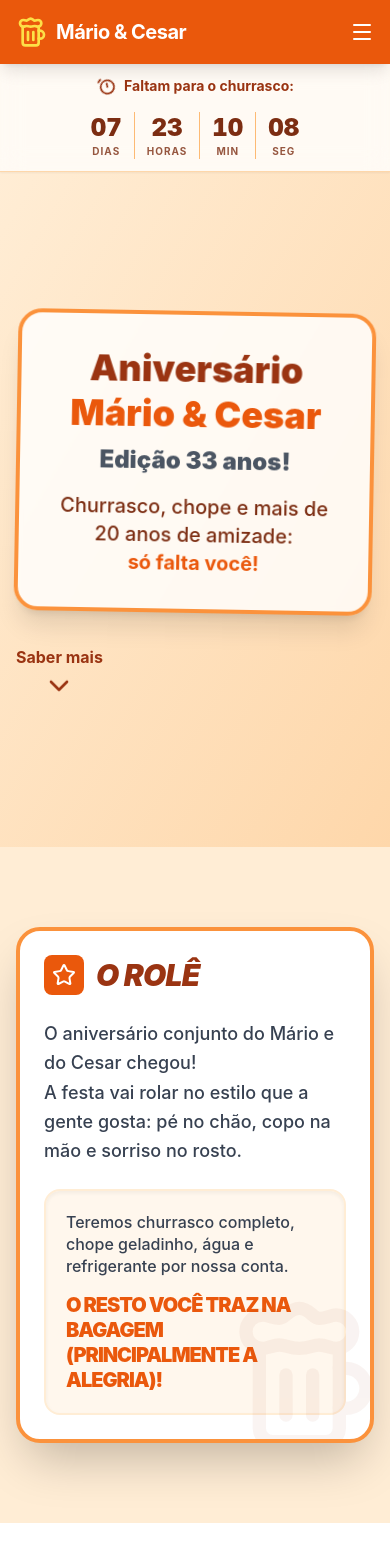
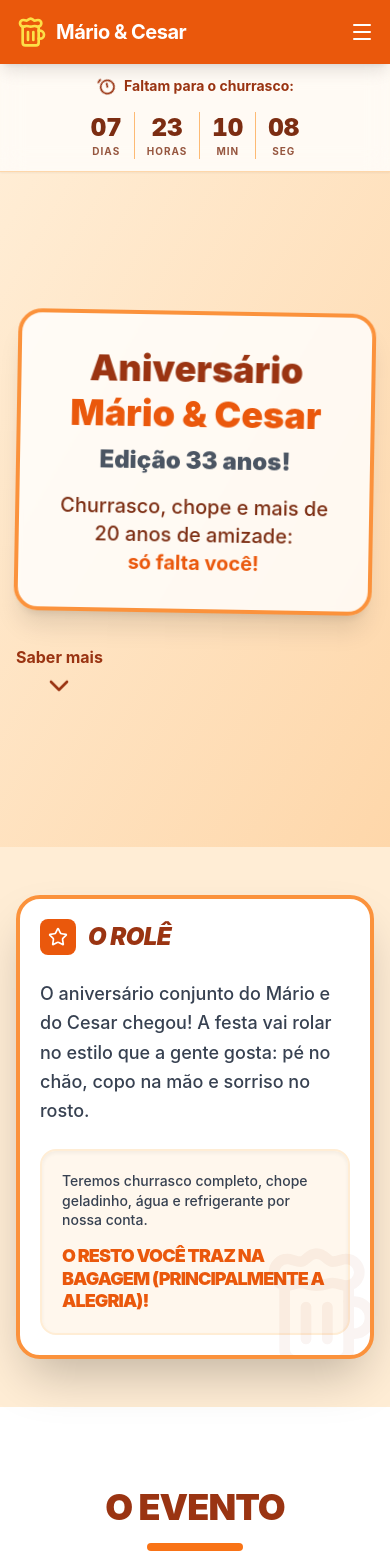
Before and after one commit to mariodocouto/aniversario-mario-e-cesar, a React (Vite) app: page / in a window 390 px wide. Shown: the top 1568 px of the page. Built offline with nearby package versions, Linux system fonts and the light colour scheme.

Commit message:
Add files via upload

```diff
--- a/components/EventDetails.tsx
+++ b/components/EventDetails.tsx
@@ -2,8 +2,8 @@ import React from 'react';
 import { MapPin, Calendar, Beer, Waves, Music, UtensilsCrossed, Star } from 'lucide-react';
 
 const EventDetails: React.FC = () => {
-  // Caminho atualizado conforme sua instrução
-  const jubilaPhoto = "/pagode-da-jubila.jpeg";
+  // Caminho exato conforme o GitHub, removendo a barra inicial para maior compatibilidade
+  const jubilaPhoto = "pagode-da-jubila.jpeg";
 
   return (
     <section id="event" className="py-20 bg-white">
@@ -67,7 +67,12 @@ const EventDetails: React.FC = () => {
                 src={jubilaPhoto}
                 alt="Pagode da Jubila"
                 className="w-full h-full object-cover group-hover:scale-110 transition-transform duration-700"
-                loading="eager"
+                onError={(e) => {
+                   const target = e.target as HTMLImageElement;
+                   if (!target.src.includes('/pagode-da-jubila.jpeg')) {
+                      target.src = '/pagode-da-jubila.jpeg';
+                   }
+                }}
               />
               <div className="absolute inset-0 bg-gradient-to-t from-black/90 via-black/30 to-transparent flex items-end p-8">
                 <div>
--- a/components/Hosts.tsx
+++ b/components/Hosts.tsx
@@ -1,19 +1,9 @@
 import React, { useState } from 'react';
 
 const Hosts: React.FC = () => {
-  // Nomes exatos conforme sua instrução
-  const [oldPhotoSrc, setOldPhotoSrc] = useState('/foto-antiga.jpg.png');
-  const [newPhotoSrc, setNewPhotoSrc] = useState('/foto-nova.jpg.jpg');
-
-  const handleOldPhotoError = () => {
-    // Fallback caso ainda haja erro
-    if (oldPhotoSrc.endsWith('.png')) setOldPhotoSrc('/foto-antiga.jpg');
-  };
-
-  const handleNewPhotoError = () => {
-    // Fallback caso ainda haja erro
-    if (newPhotoSrc.endsWith('.jpg')) setOldPhotoSrc('/foto-nova.jpg');
-  };
+  // Removendo a barra inicial para maior compatibilidade com o root do projeto
+  const [oldPhotoSrc, setOldPhotoSrc] = useState('foto-antiga.jpg.png');
+  const [newPhotoSrc, setNewPhotoSrc] = useState('foto-nova.jpg.jpg');
 
   return (
     <section id="hosts" className="py-20 bg-party-50">
@@ -30,8 +20,13 @@ const Hosts: React.FC = () => {
               <img
                 src={oldPhotoSrc}
                 alt="Mário e Cesar - O Início"
-                onError={handleOldPhotoError}
                 className="w-full h-full object-cover transform scale-105 group-hover:scale-100 transition-transform duration-700"
+                onError={(e) => {
+                  const target = e.target as HTMLImageElement;
+                  if (!target.src.includes('/foto-antiga.jpg.png')) {
+                    target.src = '/foto-antiga.jpg.png';
+                  }
+                }}
               />
             </div>
             <div className="absolute bottom-4 left-0 right-0 text-center">
@@ -44,8 +39,13 @@ const Hosts: React.FC = () => {
               <img
                 src={newPhotoSrc}
                 alt="Mário e Cesar - Atualmente"
-                onError={handleNewPhotoError}
                 className="w-full h-full object-cover transform scale-105 group-hover:scale-100 transition-transform duration-700"
+                onError={(e) => {
+                  const target = e.target as HTMLImageElement;
+                  if (!target.src.includes('/foto-nova.jpg.jpg')) {
+                    target.src = '/foto-nova.jpg.jpg';
+                  }
+                }}
               />
             </div>
             <div className="absolute bottom-4 left-0 right-0 text-center">
--- a/components/TheVibe.tsx
+++ b/components/TheVibe.tsx
@@ -3,30 +3,30 @@ import { Star, Beer } from 'lucide-react';
 
 const TheVibe: React.FC = () => {
   return (
-    <section id="the-vibe" className="py-20 bg-party-100">
+    <section id="the-vibe" className="py-12 md:py-20 bg-party-100">
       <div className="max-w-4xl mx-auto px-4">
-        <div className="bg-white p-6 md:p-12 rounded-3xl shadow-2xl border-4 border-party-400 relative overflow-hidden">
+        <div className="bg-white p-5 md:p-12 rounded-3xl shadow-2xl border-4 border-party-400 relative overflow-hidden">
           <div className="absolute -right-4 -bottom-4 opacity-5">
-            <Beer className="w-40 h-40 text-party-800" />
+            <Beer className="w-32 h-32 md:w-40 md:h-40 text-party-800" />
           </div>
 
-          <div className="flex items-center gap-3 mb-6 md:mb-8">
-            <div className="bg-party-600 p-2 rounded-lg">
-              <Star className="w-6 h-6 text-white" />
+          <div className="flex items-center gap-3 mb-6">
+            <div className="bg-party-600 p-2 rounded-lg shrink-0">
+              <Star className="w-5 h-5 md:w-6 md:h-6 text-white" />
             </div>
-            <h3 className="text-3xl md:text-4xl font-black text-party-800 uppercase tracking-tight italic">O Rolê</h3>
+            <h3 className="text-2xl md:text-4xl font-black text-party-800 uppercase tracking-tight italic">O Rolê</h3>
           </div>
 
           <div className="text-gray-700 text-lg md:text-2xl leading-relaxed font-medium">
-            <p className="mb-6 md:mb-8">
-              O aniversário conjunto do Mário e do Cesar chegou! <br/>
+            <p className="mb-6">
+              O aniversário conjunto do Mário e do Cesar chegou! <br className="hidden md:block"/>
               A festa vai rolar no estilo que a gente gosta: pé no chão, copo na mão e sorriso no rosto.
             </p>
 
             <div className="bg-party-50 p-5 md:p-8 rounded-2xl border-2 border-party-100 shadow-inner">
-               <p className="text-base md:text-xl text-gray-700 leading-snug">
+               <p className="text-sm md:text-xl text-gray-700 leading-snug">
                  Teremos churrasco completo, chope geladinho, água e refrigerante por nossa conta.
-                 <span className="block font-black text-party-600 mt-4 text-xl md:text-3xl uppercase tracking-tighter leading-tight">
+                 <span className="block font-black text-party-600 mt-4 text-lg md:text-3xl uppercase tracking-tighter leading-tight">
                    O resto você traz na bagagem (principalmente a alegria)!
                  </span>
                </p>
```
